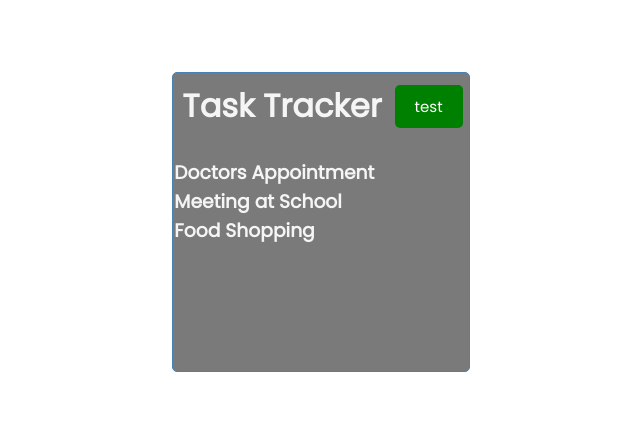
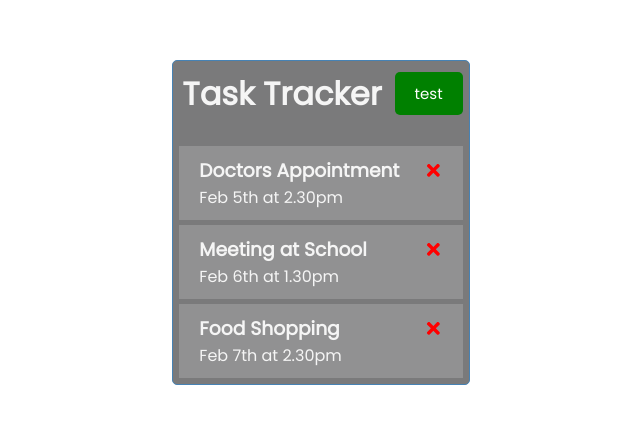
Before and after one commit to Richiewarl/React-Task-Tracker, a React (Create React App) app: page / in a window 1280 px wide. Shown: the part 178-602 px from the top of the page, without its empty margins (319-959 px from the left). Built offline with nearby package versions, Linux system fonts and the light colour scheme.

Commit message:
Add singular Task component and install react-icons

```diff
--- a/package.json
+++ b/package.json
@@ -8,6 +8,7 @@
     "@testing-library/user-event": "^13.5.0",
     "react": "^18.2.0",
     "react-dom": "^18.2.0",
+    "react-icons": "^4.6.0",
     "react-scripts": "5.0.1",
     "web-vitals": "^2.1.4"
   },
--- /dev/null
+++ b/src/components/Task.js
@@ -0,0 +1,15 @@
+import { FaTimes } from 'react-icons/fa'
+
+const Task = ({ task }) => {
+  return (
+    <div className="task">
+      <h3>
+          {task.text}
+          <FaTimes style={{ color: "red", cursor: "pointer" }} />
+      </h3>
+      <p>{task.day}</p>
+    </div>
+  )
+}
+
+export default Task
--- a/src/components/Tasks.js
+++ b/src/components/Tasks.js
@@ -1,8 +1,11 @@
+import Task from "./Task"
 
 const Tasks = ({ tasks }) => {
   return (
     <>
-      {tasks.map((task) => (<h3 key={task.id}>{task.text}</h3>))}
+      {tasks.map((task) => (
+        <Task key={task.id} task={task} />
+      ))}
     </>
   )
 }
```
Also changed, not shown: 1 other file (tests, documents, lock files or other folders).
